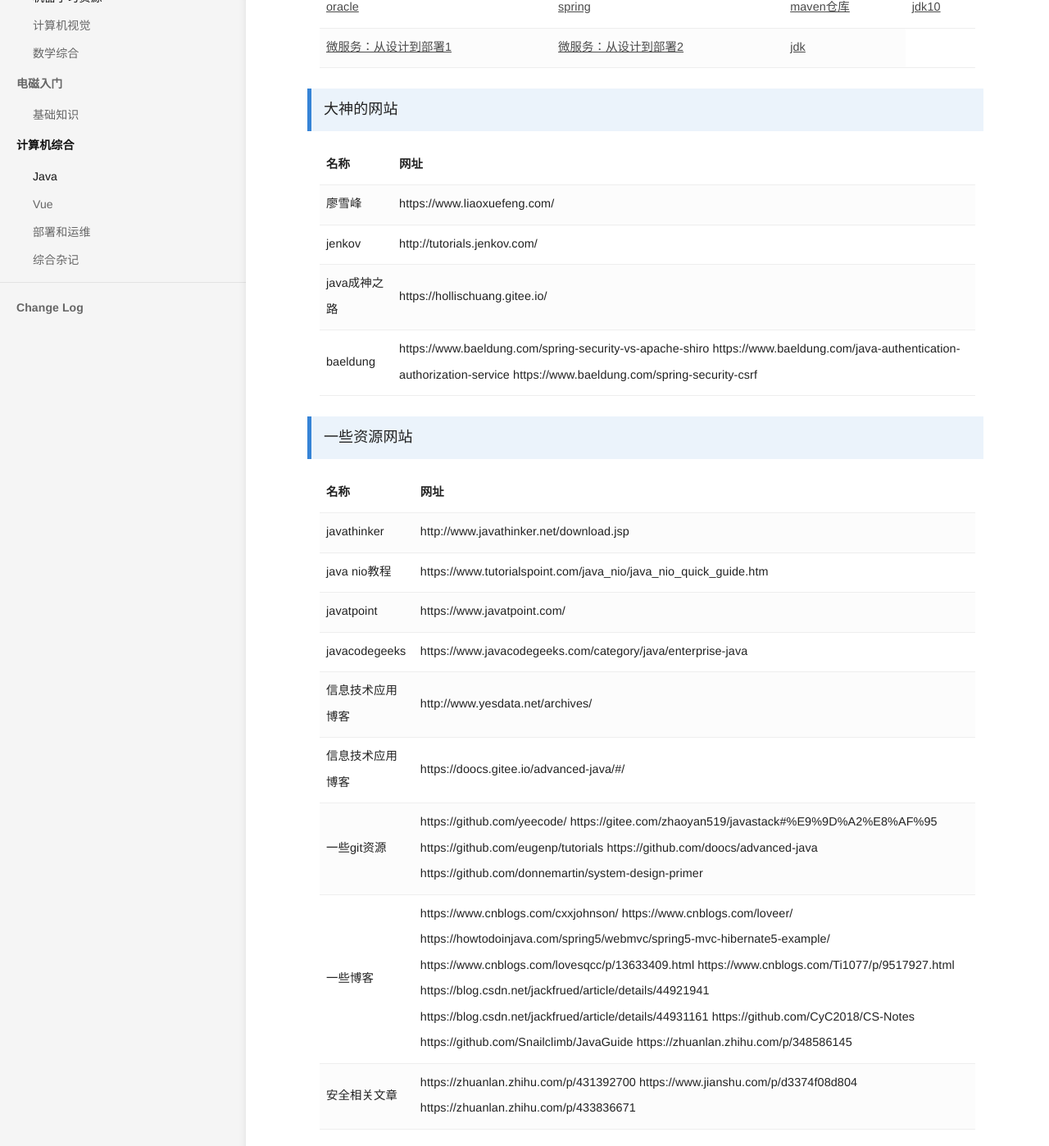
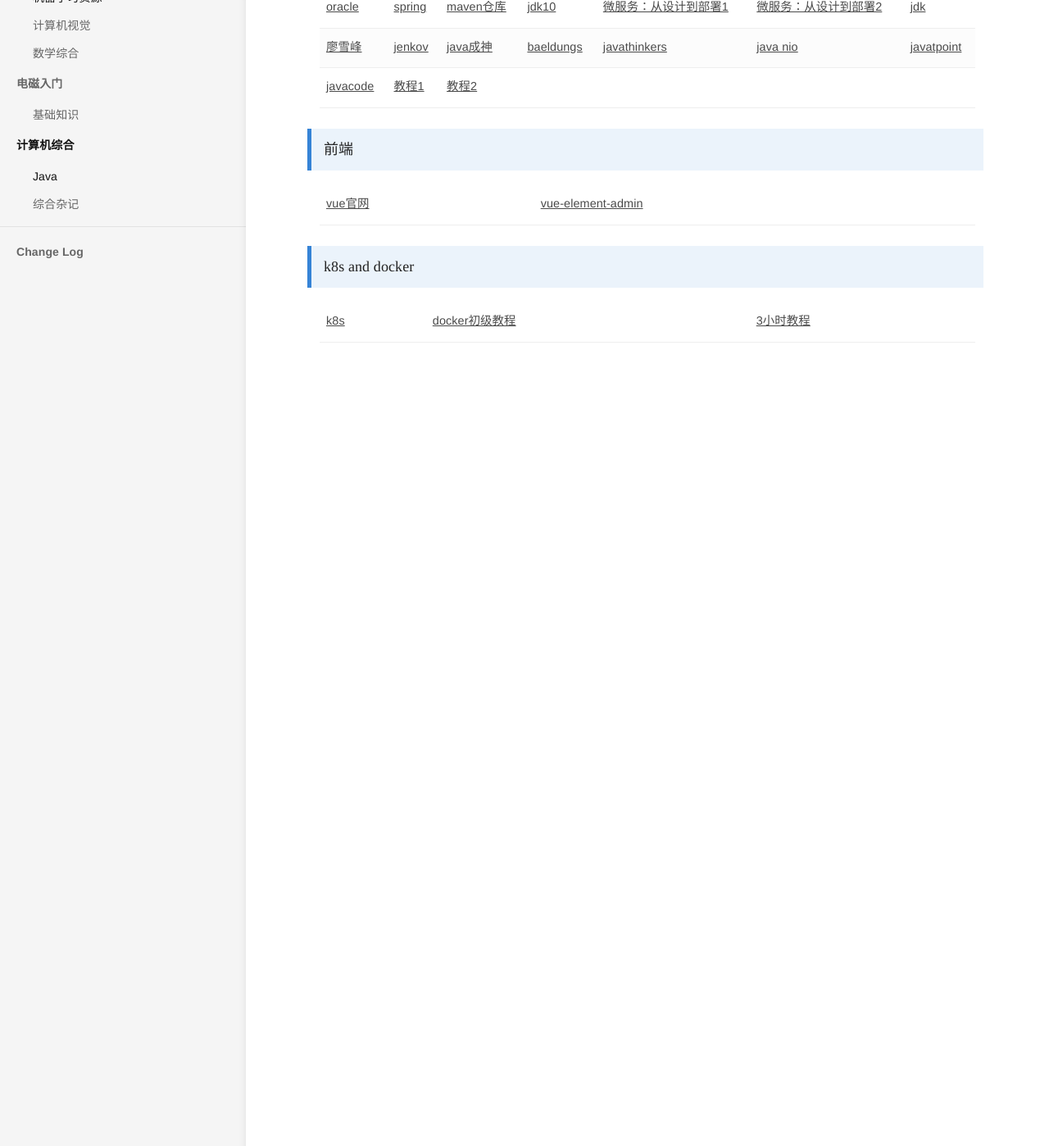
Before and after one commit to bashendixie/Machine_Learning_Notes, a Jekyll site: the page built from _docs/5、计算机综合/Java.md, in a window 1280 px wide and 1400 px high, scrolled down 275 px. Shown: the whole window at 82% size. Built offline with Jekyll 4.4.1, drawn with Linux system fonts in a browser that asks for light colours; some web fonts are replaced.

Commit message:
no message

```diff
--- a/_docs/5、计算机综合/Java.md
+++ b/_docs/5、计算机综合/Java.md
@@ -20,8 +20,6 @@
 			<td>
 				<a href="http://openjdk.java.net/projects/jdk/10/" target="_blank">jdk10</a>
 			</td>
-		</tr>
-		<tr>
 			<td>
 				<a href="https://github.com/DocsHome/microservices" target="_blank">微服务：从设计到部署1</a>
 			</td>
@@ -32,163 +30,72 @@
 				<a href="http://hg.openjdk.java.net/jdk" target="_blank">jdk</a>
 			</td>
 		</tr>
-	</tbody>
-</table>
-
-> 大神的网站
-<table width="1033" style="font-size: 0.8em;">
-	<tbody>
 		<tr>
 			<td>
-				<strong>
-					名称
-				</strong>
+				<a href="https://www.liaoxuefeng.com/" target="_blank">廖雪峰</a>
 			</td>
 			<td>
-				<strong>
-					网址
-				</strong>
+				<a href="http://tutorials.jenkov.com/" target="_blank">jenkov</a>
+			</td>
+			<td>
+				<a href="https://hollischuang.gitee.io/" target="_blank">java成神</a>
+			</td>
+			<td>
+				<a href="https://www.baeldung.com/spring-security-vs-apache-shiro" target="_blank">baeldungs</a>
+			</td>
+			<td>
+				<a href="http://www.javathinker.net/download.jsp" target="_blank">javathinkers</a>
+			</td>
+			<td>
+				<a href="https://www.tutorialspoint.com/java_nio/java_nio_quick_guide.htm" target="_blank">java nio</a>
+			</td>
+			<td>
+				<a href="https://www.javatpoint.com/" target="_blank">javatpoint</a>
 			</td>
 		</tr>
 		<tr>
 			<td>
-				廖雪峰
+				<a href="https://www.javacodegeeks.com/category/java/enterprise-java" target="_blank">javacode</a>
 			</td>
 			<td>
-				https://www.liaoxuefeng.com/
-			</td>
-		</tr>
-		<tr>
-			<td>
-				jenkov
+				<a href="http://www.yesdata.net/archives/" target="_blank">教程1</a>
 			</td>
 			<td>
-				http://tutorials.jenkov.com/
-			</td>
-		</tr>
-		<tr>
-			<td>
-				java成神之路
-			</td>
-			<td>
-				https://hollischuang.gitee.io/
-			</td>
-		</tr>
-		<tr>
-			<td>
-				baeldung
-			</td>
-			<td>
-				https://www.baeldung.com/spring-security-vs-apache-shiro
-				https://www.baeldung.com/java-authentication-authorization-service
-				https://www.baeldung.com/spring-security-csrf
+				<a href="https://doocs.gitee.io/advanced-java/" target="_blank">教程2</a>
 			</td>
 		</tr>
 	</tbody>
 </table>
 
 
-> 一些资源网站
+> 前端
 <table width="1033" style="font-size: 0.8em;">
 	<tbody>
 		<tr>
 			<td>
-				<strong>
-					名称
-				</strong>
+				<a href="https://cn.vuejs.org/" target="_blank">vue官网</a>
 			</td>
 			<td>
-				<strong>
-					网址
-				</strong>
-			</td>
-		</tr>
-		<tr>
-			<td>
-				javathinker
-			</td>
-			<td>
-				http://www.javathinker.net/download.jsp
-			</td>
-		</tr>
-		<tr>
-			<td>
-				java nio教程
-			</td>
-			<td>
-				https://www.tutorialspoint.com/java_nio/java_nio_quick_guide.htm
-			</td>
-		</tr>
-		<tr>
-			<td>
-				javatpoint
-			</td>
-			<td>
-				https://www.javatpoint.com/
-			</td>
-		</tr>
-		<tr>
-			<td>
-				javacodegeeks
-			</td>
-			<td>
-				https://www.javacodegeeks.com/category/java/enterprise-java
-			</td>
-		</tr>
-		<tr>
-			<td>
-				信息技术应用博客
-			</td>
-			<td>
-				http://www.yesdata.net/archives/
-			</td>
-		</tr>
-		<tr>
-			<td>
-				信息技术应用博客
-			</td>
-			<td>
-				https://doocs.gitee.io/advanced-java/#/
-			</td>
-		</tr>
-		<tr>
-			<td>
-				一些git资源
-			</td>
-			<td>
-				https://github.com/yeecode/
-				https://gitee.com/zhaoyan519/javastack#%E9%9D%A2%E8%AF%95
-				https://github.com/eugenp/tutorials
-				https://github.com/doocs/advanced-java
-				https://github.com/donnemartin/system-design-primer
-			</td>
-		</tr>
-		<tr>
-			<td>
-				一些博客
-			</td>
-			<td>
-				https://www.cnblogs.com/cxxjohnson/
-				https://www.cnblogs.com/loveer/
-				https://howtodoinjava.com/spring5/webmvc/spring5-mvc-hibernate5-example/
-				https://www.cnblogs.com/lovesqcc/p/13633409.html
-				https://www.cnblogs.com/Ti1077/p/9517927.html
-				https://blog.csdn.net/jackfrued/article/details/44921941
-				https://blog.csdn.net/jackfrued/article/details/44931161
-				https://github.com/CyC2018/CS-Notes
-				https://github.com/Snailclimb/JavaGuide
-				https://zhuanlan.zhihu.com/p/348586145
-			</td>
-		</tr>
-		<tr>
-			<td>
-				安全相关文章
-			</td>
-			<td>
-				https://zhuanlan.zhihu.com/p/431392700
-				https://www.jianshu.com/p/d3374f08d804
-				https://zhuanlan.zhihu.com/p/433836671
+				<a href="https://panjiachen.github.io/vue-element-admin-site/zh/guide/#%E5%8A%9F%E8%83%BD" target="_blank">vue-element-admin</a>
 			</td>
 		</tr>
 	</tbody>
 </table>
+
+
+> k8s and docker
+<table width="1033" style="font-size: 0.8em;">
+	<tbody>
+		<tr>
+			<td>
+				<a href="https://kubernetes.io/docs/home/" target="_blank">k8s</a>
+			</td>
+			<td>
+				<a href="https://www.runoob.com/docker/docker-tutorial.html" target="_blank">docker初级教程</a>
+			</td>
+			<td>
+				<a href="https://medium.com/free-code-camp/learn-kubernetes-in-under-3-hours-a-detailed-guide-to-orchestrating-containers-114ff420e882" target="_blank">3小时教程</a>
+			</td>
+		</tr>
+	</tbody>
+</table>
```
Also changed, not shown: _docs/1、机器学习/机器学习课程.md (+4 -58 lines), _docs/1、机器学习/机器学习资源.md (+45 -0 lines), _docs/5、计算机综合/Vue.md (deleted, +0 -39 lines), _docs/5、计算机综合/k8s_docker.md (deleted, +0 -47 lines).
